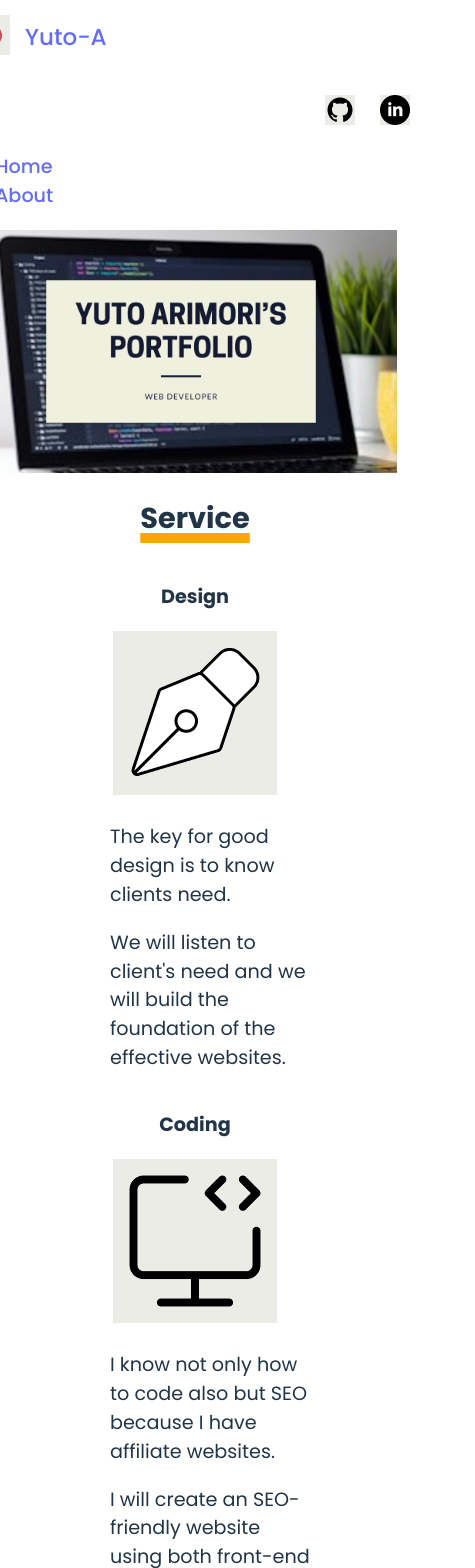
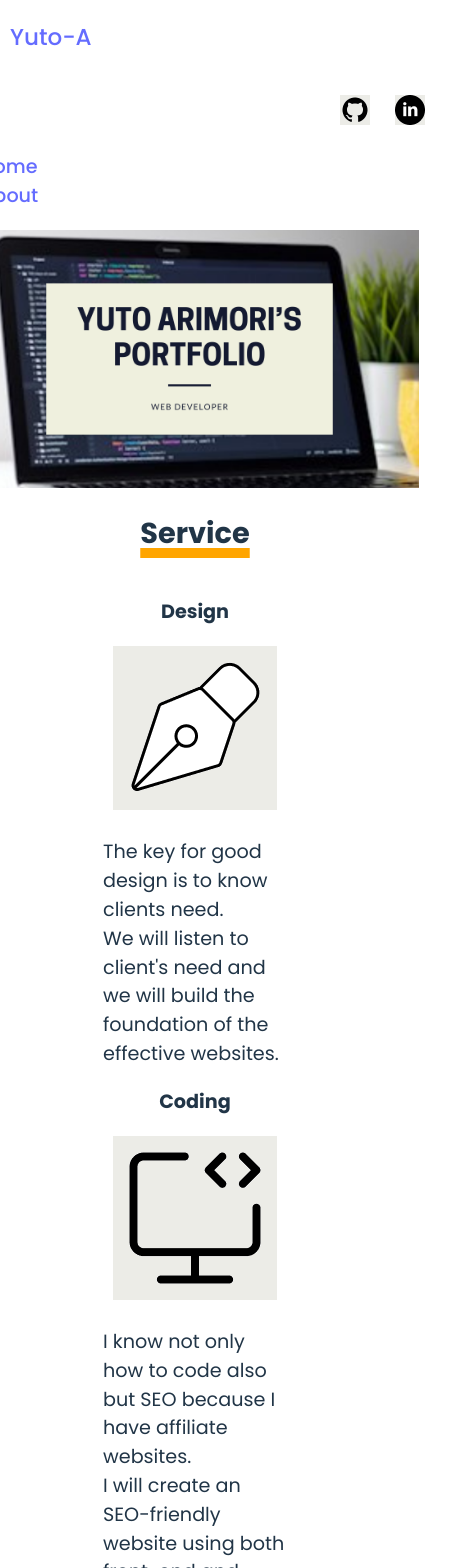
Before and after one commit to Yuto-A2/myPortfolio, a React (Vite) app in the folder portfolio/frontend/: page / in a window 390 px wide. Shown: the top 1568 px of the page, 475 px wide, since content can reach past the window. Built offline with nearby package versions, Linux system fonts and the light colour scheme; no server answers.

Commit message:
size changed

```diff
--- a/portfolio/frontend/src/components/Home.css
+++ b/portfolio/frontend/src/components/Home.css
@@ -41,7 +41,7 @@ body {
 /* banar image */
 #banar {
     width: 100%;
-    margin-left: 10px;
+    margin: auto 4%;
 }
 
 /* Header h1 page title */
@@ -303,11 +303,11 @@ body {
         align-items: center;
     }
     .serviceExplain {
-        margin-left: 50px;
+        margin: auto 4%;
         max-width: 350px;
     }
     .serviceExplain2 {
-        margin-left: 50px;
+        margin: auto 4%;
         max-width: 350px;
     }
 }
@@ -319,11 +319,11 @@ body {
         align-items: center;
     }
     .serviceExplain {
-        margin-left: 30px;
+        margin: auto 4%;
         max-width: 200px;
     }
     .serviceExplain2 {
-        margin-left: 30px;
+        margin: auto 4%;
         max-width: 200px;
     }
 }
@@ -337,7 +337,7 @@ body {
 }
 
 .skillBoxStar {
-    margin-left: 20px;
+    margin: auto 4%;
 }
 
 .skillBoxStar img {
@@ -354,7 +354,7 @@ body {
     display: flex;
     flex-direction: row;
     justify-content: center;
-    margin-left: 300px;
+    /* margin-left: 300px; */
 }
 
 .aboutExplain {
@@ -367,7 +367,7 @@ body {
         display: flex;
         flex-direction: column;
         text-align: center;
-        margin-left: 30px;
+        margin: 30px;
     }
 }
 
@@ -376,15 +376,12 @@ body {
     display: flex;
     flex-direction: column;
     align-items: center;
-    margin-left: 20px;
+    margin: auto 4%;
 }
 
 .contactForm label {
     width: 950px;
     text-align: left;
-}
-
-.contactForm label {
     display: flex;
     text-align: start;
 }
@@ -416,16 +413,16 @@ body {
     .contactForm label {
         width: 100%;
         text-align: left;
-        margin-left: 80px;
+        margin: auto 4%;
     }
     .nameForm, .mailForm{
-        margin-left: 10px;
+        margin: 15px 4%;
         width: 663px;
         height: 49px;
     }
 
     .messageForm {
-        margin-left: 10px;
+        margin: 15px 4%;
         width: 663px;
         height: 200px;
     }
@@ -435,14 +432,14 @@ body {
     .contactForm label {
         width: 100%;
         text-align: left;
-        margin-left: 80px;
+        margin: auto 4%;
     }
     .nameForm, .mailForm{
         width: 274px;
         height: 49px;
         margin-top: 9px;
         border: solid 1px black;
-        margin-left: 20px;
+        margin-left: 4%;
     }
 
     .messageForm {
@@ -450,7 +447,7 @@ body {
         height: 200px;
         margin-top: 9px;
         border: solid 1px black;
-        margin-left: 20px;
+        margin-left: 4%;
     }
 }
 
```
